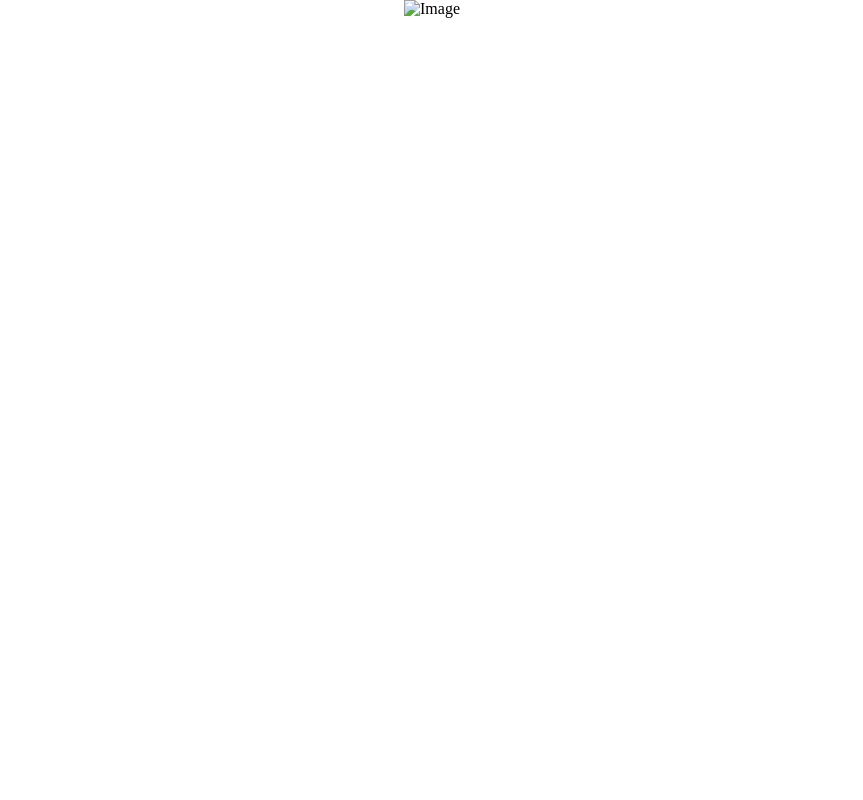
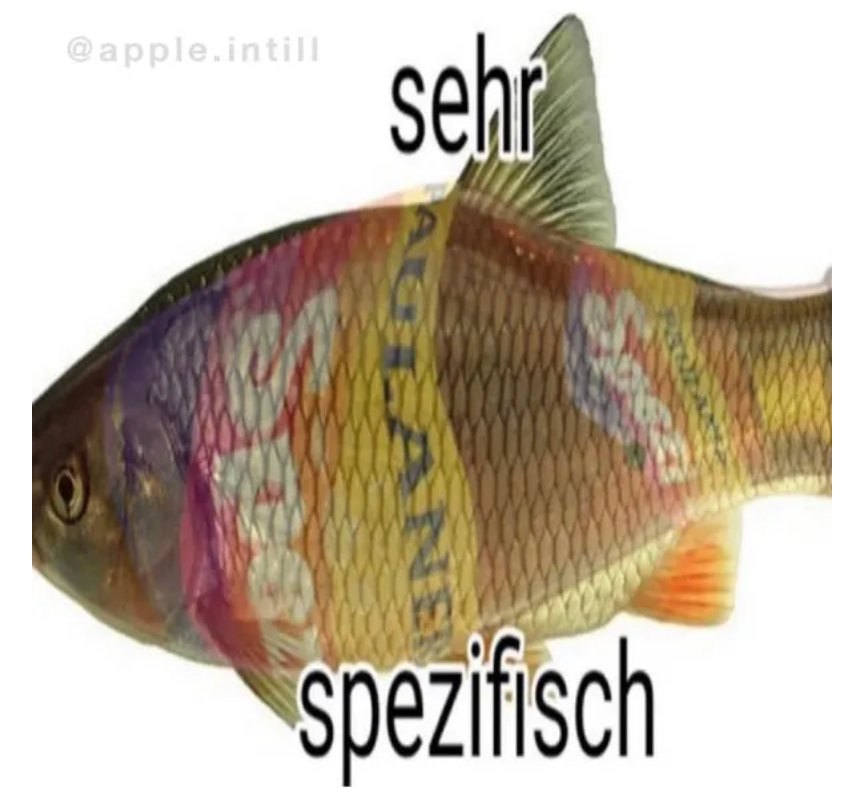
Before and after one commit to mirimasterball187/sigma, a plain HTML site: page spezi.html in a window 1280 px wide. Shown: the whole page, without its empty margins (208-1071 px from the left). Drawn offline with Linux system fonts and the light colour scheme.

Commit message:
Update spezi.html

```diff
--- a/spezi.html
+++ b/spezi.html
@@ -22,7 +22,7 @@
     </style>
 </head>
 <body>
-    <img src="Images/spezifisch.webp" alt="Image">
+    <img src="spezifisch.webp" alt="Image">
 
     <audio autoplay>
         <source src="ahaha.mp3" type="audio/mp3">
```
